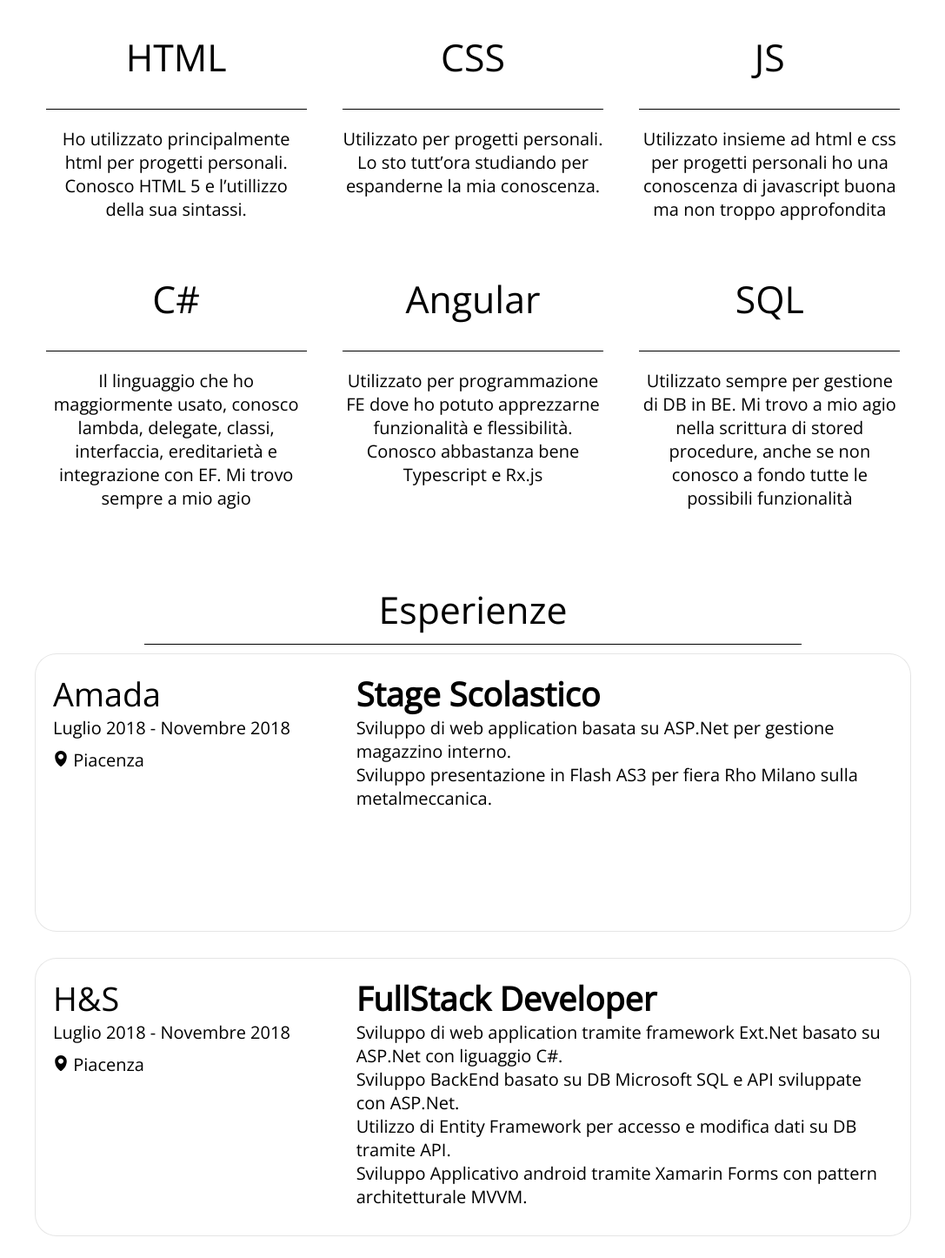
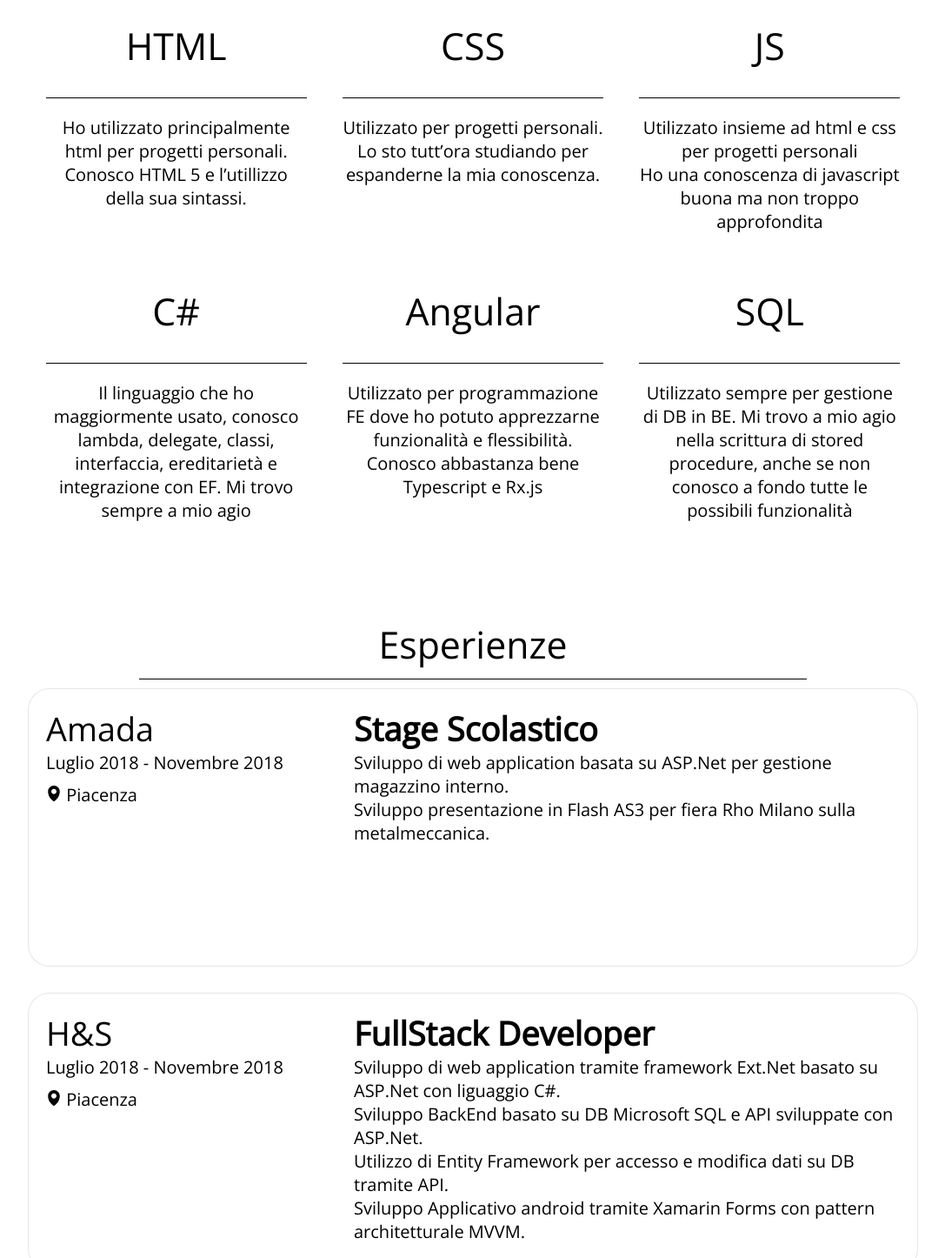
Before and after one commit to ErgastiAlex/ErgastiAlex.github.io, a plain HTML site: page index.html in a window 1280 px wide. Shown: the part 1752-3198 px from the top of the page at 87% size, without its empty margins (96-1183 px from the left). Drawn offline with nearby package versions, Linux system fonts and the light colour scheme.

Commit message:
Card Experience Bug Fixed

```diff
--- a/index.html
+++ b/index.html
@@ -138,8 +138,8 @@
               JS
             </h2>
             <p>
-              Utilizzato insieme ad html e css per progetti personali ho una
-              conoscenza di javascript buona ma non troppo approfondita
+              Utilizzato insieme ad html e css per progetti personali<br />
+              Ho una conoscenza di javascript buona ma non troppo approfondita
             </p>
           </div>
           <div class="skill__card fadeIn" data-threshold="0.5">
--- a/script/card.js
+++ b/script/card.js
@@ -11,6 +11,7 @@ let stackCard = function(element) {
 };
 
 //For each card section create stackCard animation
+
 for (let i = 0; i < cards.length; i++) {
   new stackCard(cards[i]);
 }
@@ -57,11 +58,13 @@ function Animate() {
       this.items[i].clientHeight;
 
     //if top is 0->No scrolling
-    if (scrolling > 0 && top != 0) {
-      this.items[i].style.transform =
-        "scale(" + scale + ") translateY(" + 3 * i + "rem)";
-    } else {
-      this.items[i].style.transform = "translateY(" + 3 * i + "rem)";
+    if (window.innerWidth > 700) {
+      if (scrolling > 0 && top != 0) {
+        this.items[i].style.transform =
+          "scale(" + scale + ") translateY(" + 3 * i + "rem)";
+      } else {
+        this.items[i].style.transform = "translateY(" + 3 * i + "rem)";
+      }
     }
     this.scrolling = false;
   }
--- a/style/_experience.scss
+++ b/style/_experience.scss
@@ -1,5 +1,5 @@
 .experience {
-  margin: 1rem;
+  margin: 5rem 0rem;
 }
 .experience__card {
   border: 0.5px rgba(0, 0, 0, 0.1) solid;
@@ -50,5 +50,7 @@
 @media screen and (max-width: 708px) {
   .experience__card {
     flex-direction: column;
+    position: relative;
+    margin: 5rem auto;
   }
 }
```
Also changed, not shown: style/style.css, 1 other file.
